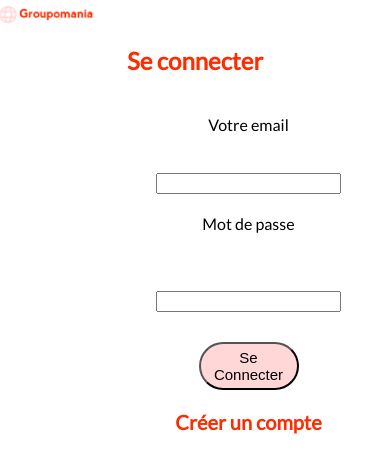
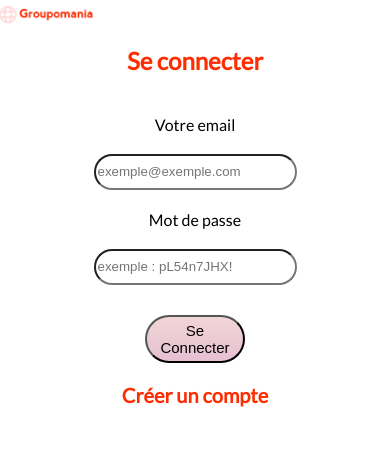
Before and after one commit to pigloo63/P7-OPC, a React (Create React App) app: page / in a window 390 px wide. Shown: the top 472 px of the page. Built offline with nearby package versions, Linux system fonts and the light colour scheme.

Commit message:
Responsive réaliser jusqu'à 500 px avec breakpoint à 992px et 768px

```diff
--- a/src/components/Post/PostForm.js
+++ b/src/components/Post/PostForm.js
@@ -68,15 +68,17 @@ const PostForm = ({ onRefresh, data }) => {
 				<section>
 					<form onSubmit={submitHandler} className="post-form">
 						<h2>Votre nouveau commentaire</h2>
+						<label className='label-form'>Votre message:</label>
 						<input
 							type="text"
 							id="message"
 							name="message"
 							ref={messageInputRef}
-							placeholder="Votre message"
+							placeholder="Bonjour à tous"
 							required
-							className="input-field"
+							className="input-field-form"
 						/>
+						<label className='label-form'>Votre Image</label>
 						<input
 							type="file"
 							id="file"
--- a/src/components/auth/AuthForm.js
+++ b/src/components/auth/AuthForm.js
@@ -99,19 +99,23 @@ const AuthForm = () => {
 			<form onSubmit={submithandler} className='authForm'>
 				<label htmlFor="email">Votre email</label>
 				<input
+					className="input-field-auth"
 					type="email"
 					id="email"
 					name="email"
 					ref={emailInputRef}
+					placeholder='exemple@exemple.com'
 					required
 				/>
 				<label htmlFor="password">Mot de passe</label>
 				<input
+					className="input-field-auth"
 					type="password"
 					id="password"
 					name="password"
 					ref={pwdInputRef}
 					required
+					placeholder='exemple : pL54n7JHX!'
 				/>
 				{!isloading && (
 					<Button type={'submit'}>
--- a/src/pages/Post.js
+++ b/src/pages/Post.js
@@ -23,7 +23,7 @@ const Post = () => {
 
 	const fetchHandler = useCallback(async () => {
 		try {
-			console.log('je suis dans le try GET')
+			//console.log('je suis dans le try GET')
 			const result = await fetch(url, {
 				method: 'GET',
 				headers: {
@@ -65,7 +65,7 @@ const Post = () => {
 						<div className="reverse">
 							{data.map((post) => (
 								<div key={post._id} className="container-post">
-									<p>{post.userId}</p>
+									<p className='idUsers'>{post.userId}</p>
 									<p>{post.message}</p>
 									{post.imageUrl && (
 										<img
--- a/src/styles/authForm.css
+++ b/src/styles/authForm.css
@@ -2,8 +2,9 @@
     display: flex;
     flex-wrap: wrap;
     flex-direction: column;
-    width: 20%;
+    width: 50%;
     margin: auto;
+    align-content: center;
 }
 
 .authForm-title{
@@ -28,3 +29,25 @@ button{
     color: #FD2D01;
 
 }
+
+.input-field-auth{
+    border-radius: 20px;
+    height: 30px;
+    width: 80%;
+}
+
+@media (max-width: 992px)
+{
+    .input-field-auth{
+        height: 30px;
+        width: 100%;
+    }
+}
+
+@media (max-width: 768px)
+{
+    .input-field-auth{
+        height: 30px;
+        width: 100%;
+    }
+}
--- a/src/styles/index.css
+++ b/src/styles/index.css
@@ -12,6 +12,11 @@ body{
     width: 100px;
     padding: 5px;
     border-radius: 30px;
+    background-image: linear-gradient(0deg, rgba(191, 157, 201, 0.4), rgba(210, 210, 210, 0.3));
     background-color: #FFD7D7;
 
 }
+
+.btn-type:hover{
+    box-shadow: .25rem .25rem 10px rgba(0,0,0,.5);
+}
--- a/src/styles/post.css
+++ b/src/styles/post.css
@@ -13,9 +13,8 @@
 }
 
 .container-post{
-    border: 1px solid #4E5166;
     border-radius: 30px;
-    box-shadow: 10px 5px 5px  #4E5166;
+    box-shadow: 5px 0px 15px  #4E5166;
     margin: auto;
     margin-top: 15px;
     margin-bottom: 15px;
@@ -52,6 +51,12 @@
     color: blue;
 }
 
+.idUsers{
+    display: flex;
+    color: #FD2D01;
+    font-weight: bold;
+}
+
 
 @media (max-width: 992px)
 {
@@ -68,7 +73,7 @@
     }
 
     .container-post{
-        width: 70%;
+        width: 75%;
     }
 
 }
--- a/src/styles/postForm.css
+++ b/src/styles/postForm.css
@@ -12,6 +12,19 @@
     box-shadow: 10px 5px 5px rgba(238, 232, 232, 0.678);
 }
 
-.text-label{
+.input-field-form{
+    border-radius: 30px;
+    height: 80px;
+    margin-bottom: 20px;
+    border: none;
+    box-shadow: 5px 0px 15px  #4E5166;
+}
+
+.label-form{
+    display: flex;
+    padding: 0px;
+    margin-bottom: 20px;
+    color: #FD2D01;
     font-weight: bold;
+
 }
```
Also changed, not shown: src/Context/authContext.js (+3 -7 lines).
